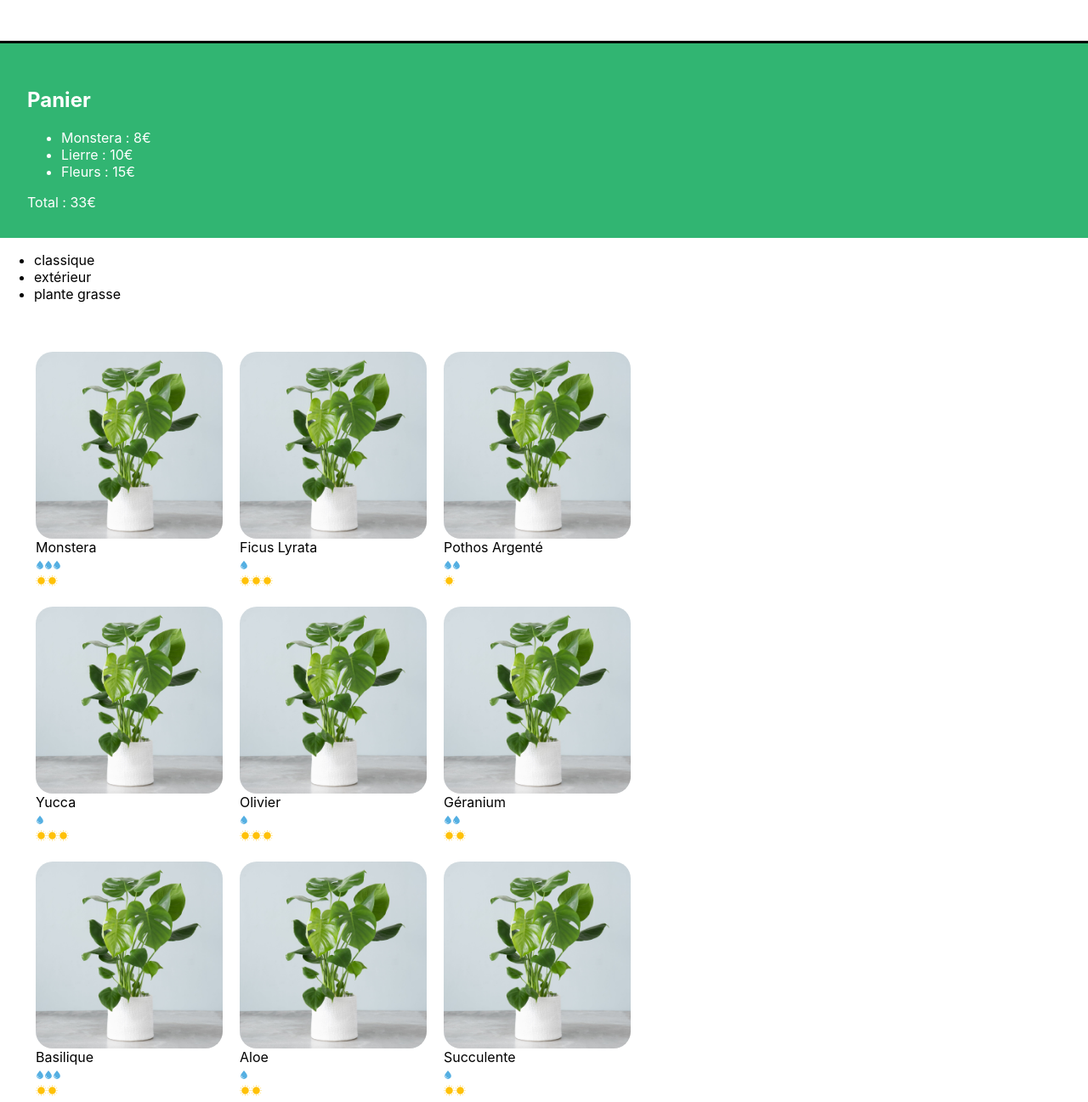
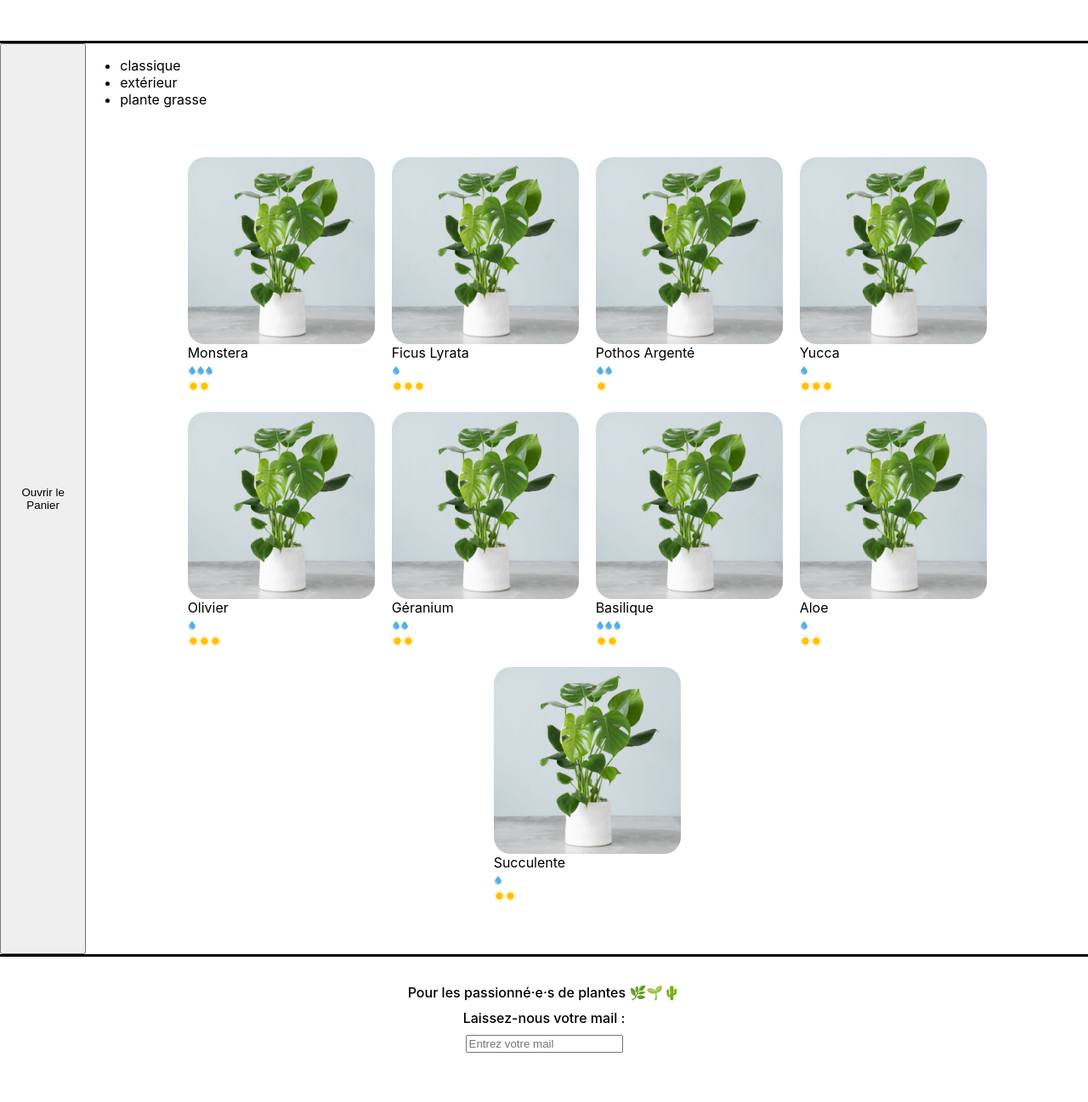
Before and after one commit to CarolineLienard/La-Maison-Jungle, a React app: page / in a window 1280 px wide. Shown: the part 98-1395 px from the top of the page at 85% size. After the commit the page ends 1369 px from the top, so only its background shows below. Built offline with nearby package versions, Linux system fonts and the light colour scheme.

Commit message:
🚧 wip

```diff
--- a/src/components/App.js
+++ b/src/components/App.js
@@ -4,6 +4,8 @@
 import Footer from './Footer'
 
 import logo from "../assets/leaf.png"
+
+import '../styles/Layout.css'
 
 function App() {
 	return (
@@ -12,8 +14,10 @@
 				<img src={logo} alt='La maison jungle' className='lmj-logo' />
 				<h1 className='lmj-title'>La maison jungle</h1>
 			</Banner>
-			<Cart />
-			<ShoppingList />
+			<div className='lmj-layout-inner'>
+				<Cart />
+				<ShoppingList />
+			</div>
 			<Footer />
 		</div>
 	)
--- a/src/components/Cart.js
+++ b/src/components/Cart.js
@@ -1,20 +1,27 @@
 import "../styles/cart.css"
+import { useState } from 'react'
 
 function Cart() {
-	const monsteraPrice = 8
-	const ivyPrice = 10
-	const flowerPrice = 15
-	return (
-		<div className="lmj-cart">
-			<h2>Panier</h2>
-			<ul>
-				<li>Monstera : {monsteraPrice}€</li>
-				<li>Lierre : {ivyPrice}€</li>
-				<li>Fleurs : {flowerPrice}€</li>
-			</ul>
-			Total : {monsteraPrice + ivyPrice + flowerPrice}€
-		</div>
-	)
+    const monsteraPrice = 8
+    const [cart, updateCart] = useState(0)
+    const [isOpen, setIsOpen] = useState(false)
+
+    return isOpen ? (
+        <div className='lmj-cart'>
+            <button onClick={() => setIsOpen(false)}>Fermer</button>
+            <h2>Panier</h2>
+            <div>
+                Monstera : {monsteraPrice}€
+                <button onClick={() => updateCart(cart + 1)}>
+                    Ajouter
+                </button>
+            </div>
+            <h3>Total : {monsteraPrice * cart}€</h3>
+			<button onClick={() => updateCart(0)}>Supprimer le panier</button>
+        </div>
+    ) : (
+        <button onClick={() => setIsOpen(true)}>Ouvrir le Panier</button>
+    )
 }
 
 export default Cart
--- a/src/components/Footer.js
+++ b/src/components/Footer.js
@@ -1,5 +1,33 @@
+import { useState } from 'react'
+import "../styles/footer.css"
+
 function Footer () {
-    return ("bonjour")
+    const [inputValue, setInputValue] = useState('')
+
+    function handleInput(e) {
+		setInputValue(e.target.value)
+	}
+
+    function handleBlur() {
+		if (!inputValue.includes('@')) {
+			alert("Attention, il n'y a pas d'@, ceci n'est pas une adresse valide 😥")
+		}
+	}
+
+    return (
+        <footer className='lmj-footer'>
+            <div className='lmj-footer-elem'>
+                Pour les passionné·e·s de plantes 🌿🌱🌵
+            </div>
+            <div className='lmj-footer-elem'>Laissez-nous votre mail :</div>
+            <input
+                placeholder='Entrez votre mail'
+                onChange={handleInput}
+                value={inputValue}
+                onBlur={handleBlur}
+            />
+        </footer>
+    )
 }
 
 export default Footer
--- a/src/components/ShoppingList.js
+++ b/src/components/ShoppingList.js
@@ -10,15 +10,21 @@
 	)
 
 	return (
-		<div>
+		<div className='lmj-shopping-list'>
 			<ul>
 				{categories.map((cat) => (
 					<li key={cat}>{cat}</li>
 				))}
 			</ul>
 			<ul className='lmj-plant-list'>
-				{plantList.map((plant) => (
-					<PlantItem key={plant.id} name={plant.name} cover={plant.cover} id={plant.id} light={plant.light} water={plant.water} />
+				{plantList.map(({ id, cover, name, water, light }) => (
+					<PlantItem
+						key={id}
+						cover={cover}
+						name={name}
+						water={water}
+						light={light}
+					/>
 				))}
 			</ul>
 		</div>
--- /dev/null
+++ b/src/styles/Layout.css
@@ -0,0 +1,4 @@
+.lmj-layout-inner {
+	display: flex;
+	flex-direction: row;
+}
--- a/src/styles/cart.css
+++ b/src/styles/cart.css
@@ -1,5 +1,34 @@
 .lmj-cart {
-    padding: 32px;
-    color: white;
-    background-color: #31b572;
+	color: white;
+	background-color: #31b572;
+	padding: 32px;
+	display: flex;
+	flex-direction: column;
+	justify-content: flex-start;
+	width: 200px;
 }
+
+.lmj-cart-add-button {
+	margin-left: 32px;
+	cursor: pointer;
+}
+
+.lmj-cart-toggle-button {
+	background: none;
+	outline: none;
+	border: none;
+	font-weight: 600;
+	cursor: pointer;
+	align-self: self-start;
+	padding: 0;
+	color: white;
+}
+
+.lmj-cart-closed {
+	padding: 32px;
+	width: 200px;
+}
+
+.lmj-cart-closed > button {
+	color: black;
+}
--- /dev/null
+++ b/src/styles/footer.css
@@ -0,0 +1,14 @@
+.lmj-footer {
+	color: black;
+	padding: 32px;
+	border-top: solid 3px black;
+	display: flex;
+	justify-content: flex-start;
+	flex-direction: column;
+	align-items: center;
+	font-weight: 500;
+}
+
+.lmj-footer-elem {
+	margin-bottom: 10px;
+}
--- a/src/styles/shoppingList.css
+++ b/src/styles/shoppingList.css
@@ -1,7 +1,11 @@
+.lmj-shopping-list {
+	width: 100%;
+}
+
 .lmj-plant-list {
 	list-style-type: none;
 	padding: 32px;
 	display: flex;
 	flex-wrap: wrap;
-	max-width: 800px;
+	justify-content: center;
 }
```
